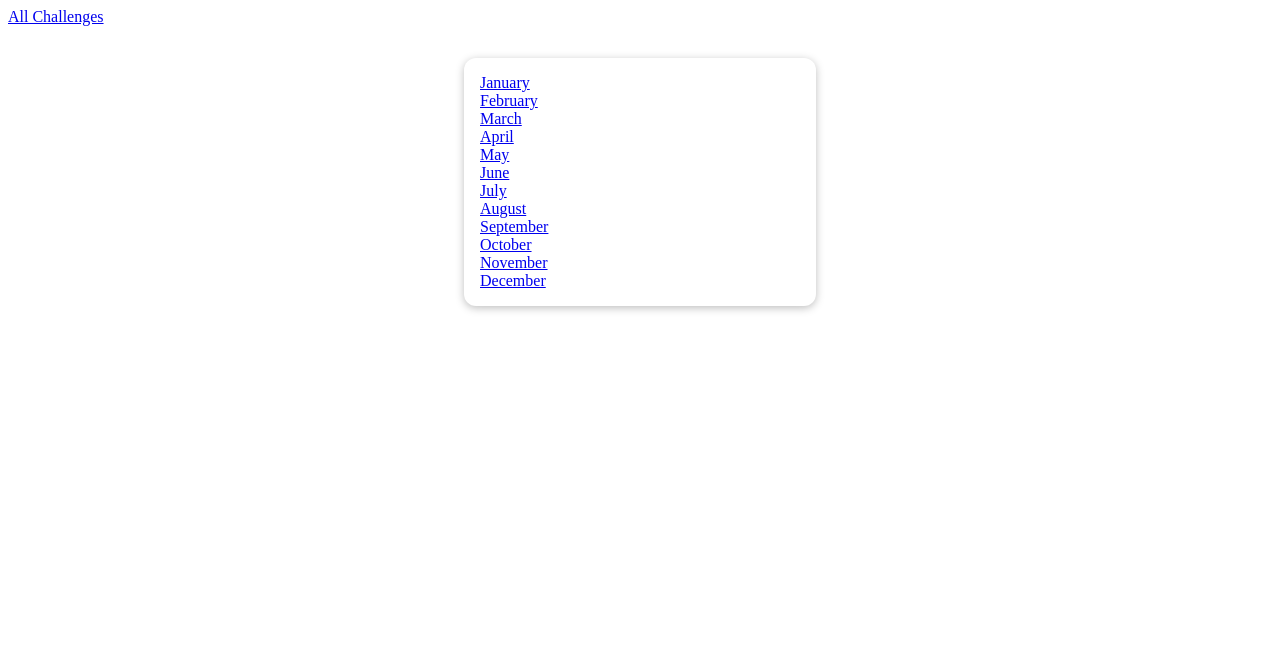
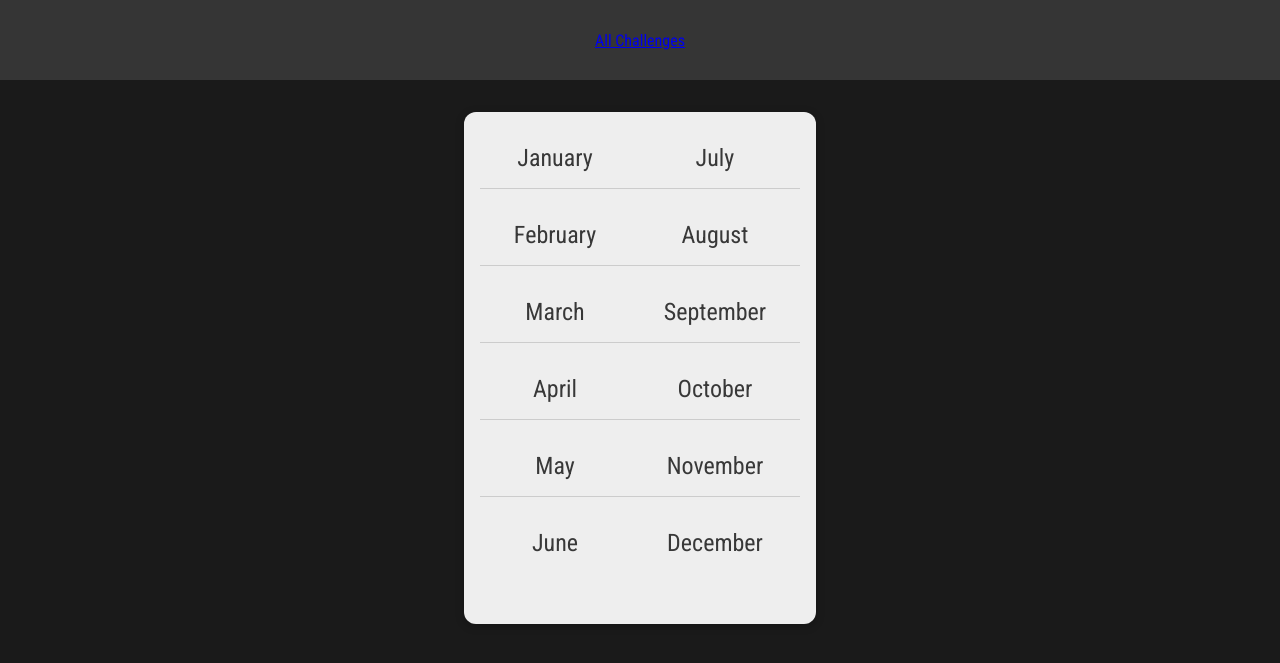
Before and after one commit to Rus6969/My_Django_App, a Django app: page /challenges/ in a window 1280 px wide. Shown: the top 663 px of the page. Run offline with Django 5.2, Linux system fonts and the light colour scheme.

Commit message:
css locators

```diff
--- a/mypage/challenges/static/challenges/challenges.css
+++ b/mypage/challenges/static/challenges/challenges.css
@@ -1,9 +1,73 @@
 ul{
+
     list-style: none;
-    margin:2rem auto;
+
+    margin: 2rem auto;
+
     width: 90%;
+
     max-width: 20rem;
-    box-shadow: 0 2px 8px rgb(0, 0, 0,0.26);
+
+    box-shadow: 0 2px 8px rgba(0, 0, 0, 0.26);
+
     padding: 1rem;
+
     border-radius: 12px;
-}
+
+    display: flex;
+
+    flex-direction: column;
+
+    flex-wrap: wrap;
+
+    height: 30rem;
+
+    background-color: #eeeeee;
+
+  }
+
+
+
+  li {
+
+    margin: 1rem 0;
+
+    text-align: center;
+
+    font-size: 1.5rem;
+
+    border-bottom: 1px solid #ccc;
+
+    padding-bottom: 1rem;
+
+  }
+
+
+
+  li:last-of-type,
+
+  li:nth-of-type(6) {
+
+    border-bottom: none;
+
+  }
+
+
+
+  li a {
+
+    text-decoration: none;
+
+    color: #383838;
+
+  }
+
+
+
+  li a:hover,
+
+  li a:active {
+
+    color: #7e0154;
+
+  }
--- /dev/null
+++ b/mypage/challenges/static/challenges/includes/header.css
@@ -0,0 +1,13 @@
+header{
+    width: 100%;
+    height: 5rem;
+    background-color: #353535;
+}
+
+header nav {
+    width: 100%;
+    height: 5rem;
+    display: flex;
+    justify-content: center;
+    align-items: center;
+}
--- a/mypage/challenges/templates/challenges/index.html
+++ b/mypage/challenges/templates/challenges/index.html
@@ -3,6 +3,7 @@
 
 {%block css_files%}
 <link rel="stylesheet" href ="{% static "challenges/challenges.css" %}">
+<link rel="stylesheet" href ="{% static "challenges/includes/header.css" %}">
 {%endblock%}
 
  {% block page_title %}
--- a/mypage/static/styles.css
+++ b/mypage/static/styles.css
@@ -2,19 +2,19 @@
 @import url('https://fonts.googleapis.com/css2?family=Roboto+Condensed:wght@400;700&display=swap');
 
 
-/*
+
 html {
 
   font-family: 'Roboto Condensed', sans-serif;
 
-} */
+}
 
 
 
-/* body {
+body {
 
   margin: 0;
 
   background-color: #1a1a1a;
 
-} */
+}
```
